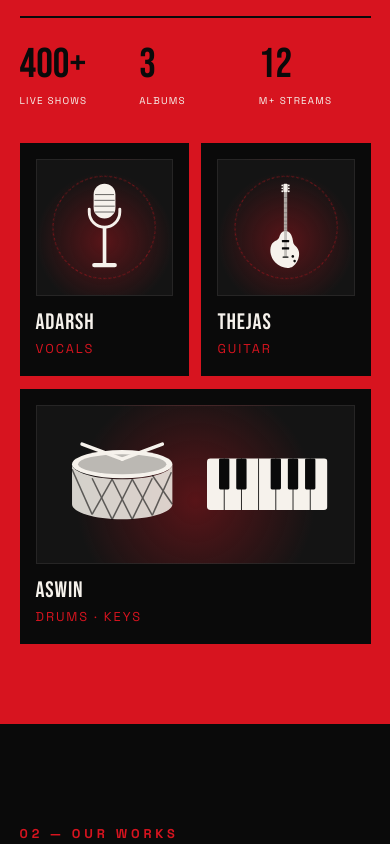
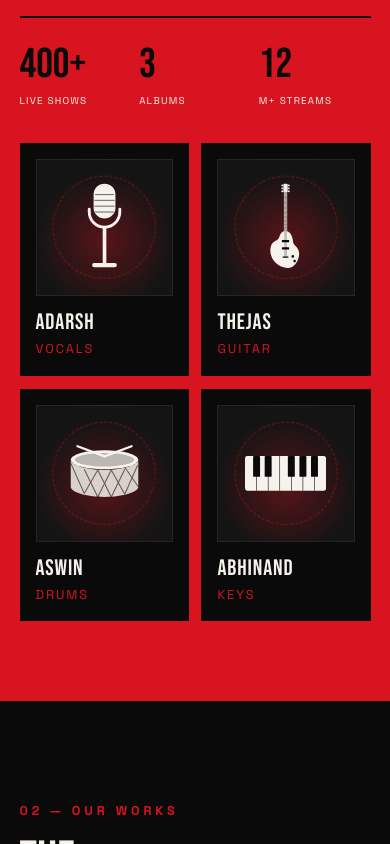
Before and after one commit to aadarsh740-crypto/broken-strings, a plain HTML site: page index.html in a window 390 px wide. Shown: the part 1750-2594 px from the top of the page. Drawn offline with Linux system fonts and the light colour scheme.

Commit message:
Add files via upload

```diff
--- a/index.html
+++ b/index.html
@@ -174,7 +174,7 @@
     <section class="about" id="about">
       <div class="section-head reveal">
         <span class="kicker">01 — About Us</span>
-        <h2>Three souls.<br/>One <em>broken</em> sound.</h2>
+        <h2>Four souls.<br/>One <em>broken</em> sound.</h2>
       </div>
 
       <div class="about-grid">
@@ -198,11 +198,12 @@
             <h3>Thejas</h3><p>Guitar</p>
           </article>
           <article class="member reveal">
-            <div class="member-art member-art-duo">
-              <svg class="duo-drum"><use href="#i-drum"/></svg>
-              <svg class="duo-keys"><use href="#i-keys"/></svg>
-            </div>
-            <h3>Aswin</h3><p>Drums · Keys</p>
+            <div class="member-art"><svg><use href="#i-drum"/></svg></div>
+            <h3>Aswin</h3><p>Drums</p>
+          </article>
+          <article class="member reveal">
+            <div class="member-art"><svg><use href="#i-keys"/></svg></div>
+            <h3>Abhinand</h3><p>Keys</p>
           </article>
         </div>
       </div>
--- a/styles.css
+++ b/styles.css
@@ -194,10 +194,7 @@ h2 em { font-style: normal; font-family: var(--script); font-size: .62em; vertic
 .stats b { display: block; font-family: var(--display); font-weight: 400; font-size: clamp(2.6rem, 5vw, 4rem); line-height: 1; color: var(--black); }
 .stats span { font-size: .75rem; letter-spacing: .2em; text-transform: uppercase; }
 
-.members { display: grid; grid-template-columns: repeat(3, 1fr); gap: 1.2rem; padding-bottom: 2.5rem; }
-.member-art-duo { grid-template-rows: 1fr 1fr; gap: 4%; padding: 12% 10%; }
-.member-art-duo svg.duo-drum { width: 78%; height: 100%; }
-.member-art-duo svg.duo-keys { width: 78%; height: 100%; }
+.members { display: grid; grid-template-columns: repeat(2, 1fr); gap: 1.2rem; padding-bottom: 2.5rem; }
 .member { background: var(--black); padding: 1.4rem; position: relative; overflow: hidden; transition: transform .35s; --bg-for-svg: var(--black); }
 .member:nth-child(even) { transform: translateY(2.5rem); }
 .member:hover { transform: translateY(-6px) rotate(-1deg); }
@@ -441,10 +438,6 @@ h2 em { font-style: normal; font-family: var(--script); font-size: .62em; vertic
 @media (max-width: 560px) {
   .albums { grid-template-columns: 1fr; }
   .members { grid-template-columns: 1fr 1fr; gap: .8rem; }
-  .member:nth-child(3) { grid-column: 1 / -1; }
-  .member:nth-child(3) .member-art { aspect-ratio: 2 / 1; grid-template-rows: none; grid-template-columns: 1fr 1fr; padding: 8% 6%; }
-  .member:nth-child(3) .member-art svg { width: 90%; }
-  .member:nth-child(3) .member-art::before { display: none; }
   .members { padding-bottom: 0; }
   .member:nth-child(even), .member.reveal.in:nth-child(even) { transform: none; }
   .member:nth-child(even):hover { transform: translateY(-6px) rotate(1deg); }
@@ -468,3 +461,9 @@ h2 em { font-style: normal; font-family: var(--script); font-size: .62em; vertic
   *, *::before, *::after { animation-duration: .01ms !important; animation-iteration-count: 1 !important; transition-duration: .01ms !important; }
   html { scroll-behavior: auto; }
 }
+/* Tablets: the members row spans full width, so show all four side by side. */
+@media (min-width: 561px) and (max-width: 1024px) {
+  .members { grid-template-columns: repeat(4, 1fr); gap: 1rem; }
+  .member { padding: 1rem; }
+  .member h3 { font-size: 1.5rem; }
+}
```
